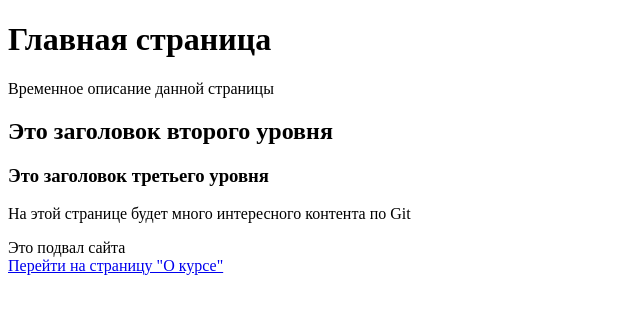
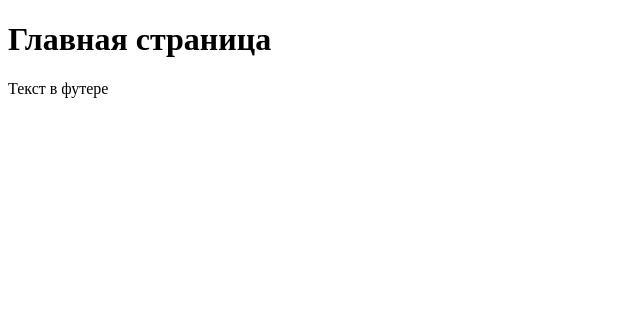
Before and after one commit to DiKlimen/first, a plain HTML site: page index.html in a window 1280 px wide. Shown: the whole page, without its empty margins (0-640 px from the left). Drawn offline with Linux system fonts and the light colour scheme.

Commit message:
Привел в порядок файл

```diff
--- a/index.html
+++ b/index.html
@@ -1,19 +1,14 @@
 <!DOCTYPE html>
-<html class="site-list" lang="en" >
-<head>
-    <meta charset="utf-8">
-    <meta name="viewport" content="width=device-width, initial-scale=1.0", hrink-to-fit=no>
-    <title class="title">Мой документ</title>
-</head>
-<body class="site-body">
-    <main class="site-main"></main>
-        <h1 class="title">Главная страница</h1>
-        <p class="description">Временное описание данной страницы</p>
-        <h2>Это заголовок второго уровня</h2>
-        <h3>Это заголовок третьего уровня</h3>
-        <p class="description">На этой странице будет много интересного контента по Git</p>
-    </main>
-    <footer>Это подвал сайта</footer>
-    <a href="pages/about.html">Перейти на страницу "О курсе"</a>
-</body>
+<html lang="en" >
+    <head>
+        <meta charset="utf-8">
+        <meta name="viewport" content="width=device-width, initial-scale=1.0">
+        <title>Мой документ</title>
+    </head>
+    <body>
+        <h1>Главная страница</h1>
+    </body>
+    <footer>
+        <p>Текст в футере</p>
+    </footer>
 </html>
```
